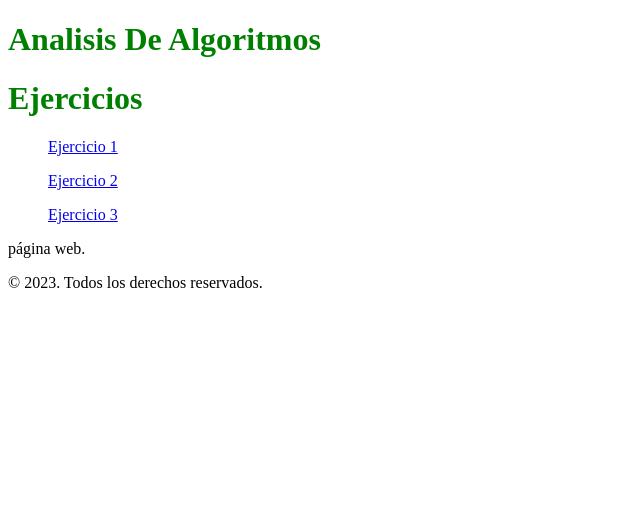
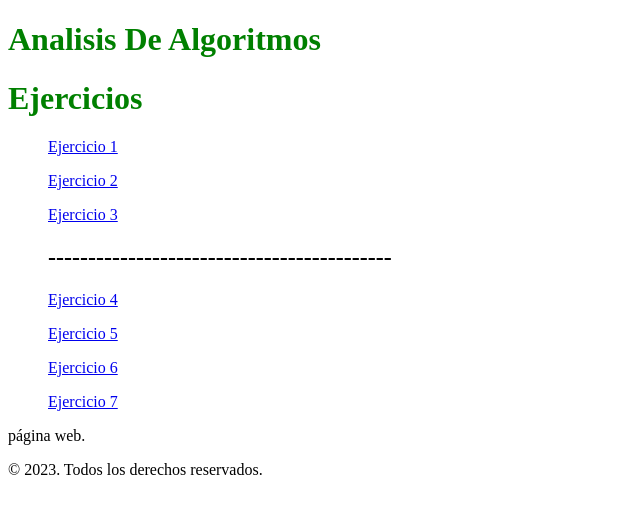
Before and after one commit to maed04/Analisis-de-Algoritmos, a plain HTML site: page Ejer/ejer.html in a window 1280 px wide. Shown: the whole page, without its empty margins (0-640 px from the left). Drawn offline with Linux system fonts and the light colour scheme.

Commit message:
Add files via upload

```diff
--- a/Ejer/ejer.html
+++ b/Ejer/ejer.html
@@ -14,6 +14,11 @@
             <p><a href="jer/ejer1.html">Ejercicio 1</a></p>
             <p><a href="jer/ejer2.html">Ejercicio 2</a></p>
             <p><a href="jer/ejer3.html">Ejercicio 3</a></p>
+            <h2>-------------------------------------------</h2>
+            <p><a href="jer/ejer4.html">Ejercicio 4</a></p>
+            <p><a href="jer/ejer5.html">Ejercicio 5</a></p>
+            <p><a href="jer/ejer6.html">Ejercicio 6</a></p>
+            <p><a href="jer/ejer7.html">Ejercicio 7</a></p>
         </ul>
     </nav>
 
```
